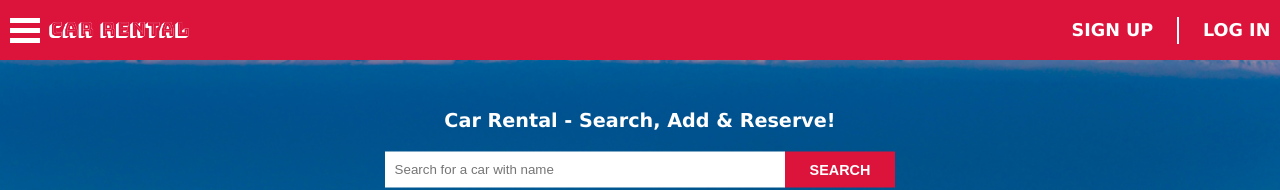
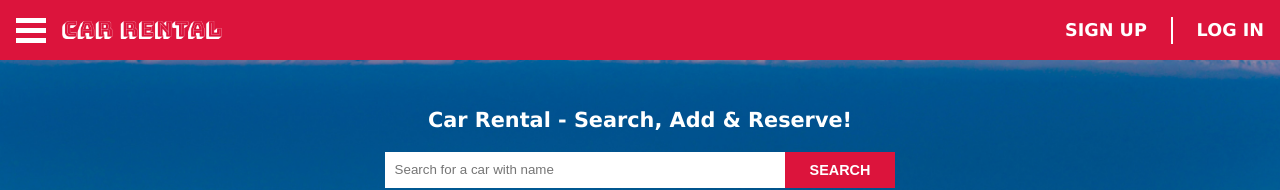
Before and after one commit to code-owl-flock/car-rental-frontend, a React (Create React App) app: page / in a window 1280 px wide. Shown: the top 190 px of the page. Built offline with nearby package versions, Linux system fonts and the light colour scheme; no server answers.

Commit message:
update main page style and navbar style for 425px

```diff
--- a/src/styles/main.css
+++ b/src/styles/main.css
@@ -239,6 +239,17 @@ a {
   font-size: 1.4rem;
 }
 
+@media (min-width: 425px) {
+  .main-banner-text .heading {
+    font-size: 1.3rem;
+  }
+
+  .main-container {
+    padding: 2rem;
+    padding-bottom: 6.7rem;
+  }
+}
+
 @media (min-width: 768px) {
   .heading {
     font-size: 1.7rem;
--- a/src/styles/navbar.css
+++ b/src/styles/navbar.css
@@ -234,6 +234,25 @@ ul li {
   background-color: var(--red-color);
 }
 
+@media screen and (min-width: 425px) {
+  .hamburger_menu {
+    padding: 0 1rem;
+  }
+
+  .nav-logo {
+    width: 160px;
+  }
+
+  .nav-links {
+    margin-right: 1rem;
+    gap: 0.7rem;
+  }
+
+  .nav-link {
+    font-size: 0.95rem;
+  }
+}
+
 @media screen and (min-width: 768px) {
   .nav_menu {
     width: 210px;
```
